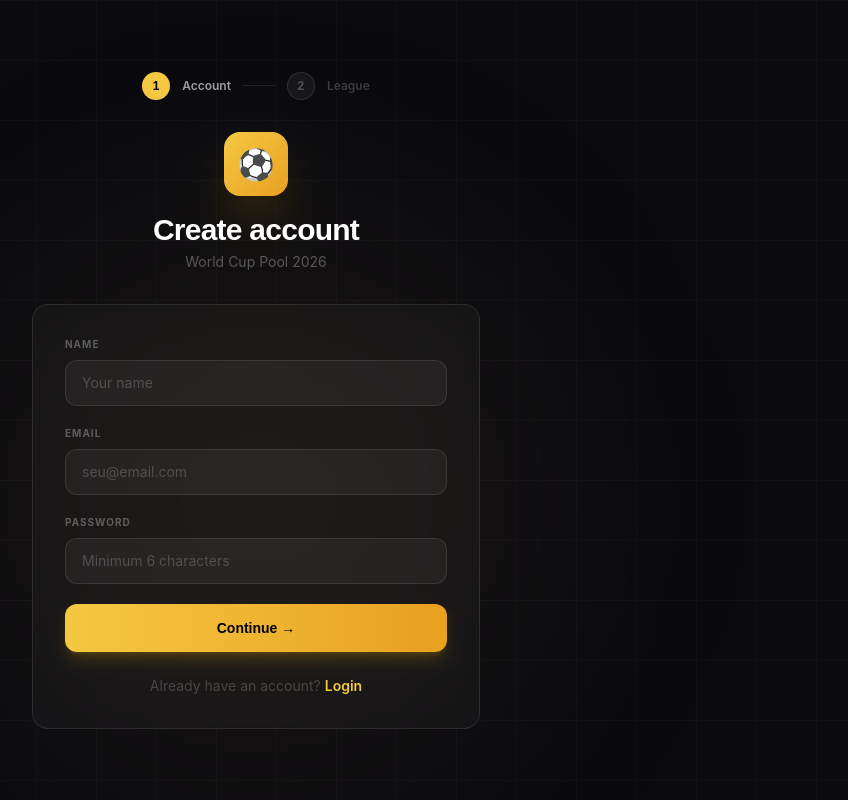
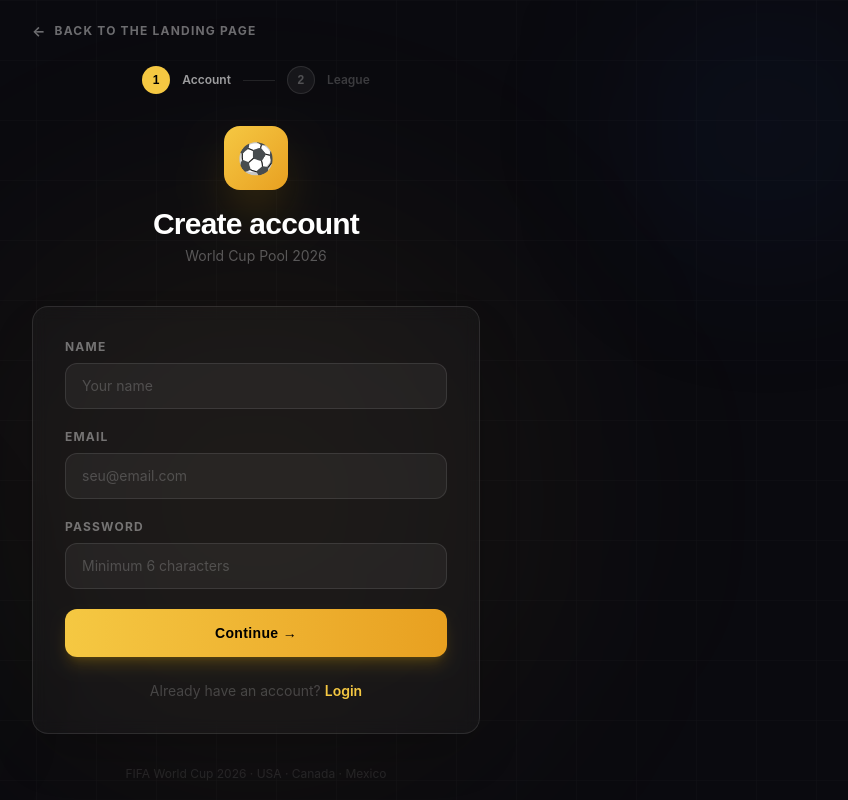
Before and after one commit to icarofracassi/WorldCupSweepstakes, a React (Vite) app in the folder web/: page /register in a window 1280 px wide. Shown: the whole page, without its empty margins (384-1232 px from the left). Built offline with nearby package versions, Linux system fonts and the light colour scheme; no server answers.

Commit message:
Add back to landing page. Revamp register page

```diff
--- a/web/src/i18n/locales/en/translation.json
+++ b/web/src/i18n/locales/en/translation.json
@@ -220,7 +220,8 @@
     "error": "Something went wrong",
     "league": "League",
     "switchLanguage": "Switch language",
-    "all": "All"
+    "all": "All",
+    "backToLanding":"Back to the landing page"
   },
   "login": {
     "title": "World Cup Pool 2026",
--- a/web/src/i18n/locales/pt/translation.json
+++ b/web/src/i18n/locales/pt/translation.json
@@ -220,7 +220,8 @@
     "error": "Algo deu errado",
     "league": "Liga",
     "switchLanguage": "Trocar idioma",
-    "all": "Todos"
+    "all": "Todos",
+    "backToLanding":"Voltar ao início"
   },
   "login": {
     "title": "Bolão Copa 2026",
@@ -571,5 +572,6 @@
     "IRQ": "Iraque",
     "HAI": "Haiti",
     "CUR": "Curaçao"
-  }
+  },
+  "backtolandingpage": "Go back to the landing page"
 }
--- a/web/src/pages/Login.tsx
+++ b/web/src/pages/Login.tsx
@@ -47,6 +47,21 @@
         transition={{ duration: 0.5, ease: "easeOut" }}
         className="w-full max-w-md relative"
       >
+        {/* Return to Landing Button */}
+        <div className="mb-6">
+          <Link to="/">
+            <motion.button
+              whileHover={{ x: -4 }}
+              transition={{ type: "spring", stiffness: 400, damping: 25 }}
+              className="inline-flex items-center gap-2 text-xs font-bold text-white/40 hover:text-[#f5c842] uppercase tracking-widest transition group"
+            >
+              <span className="text-sm transition-transform group-hover:translate-x-[-2px]">←</span>
+              {t("common.backToLanding", "Voltar ao início")}
+            </motion.button>
+          </Link>
+        </div>
+
+
         {/* Logo */}
         <div className="text-center mb-10">
           <motion.div
--- a/web/src/pages/Register.tsx
+++ b/web/src/pages/Register.tsx
@@ -87,14 +87,31 @@
 
   return (
     <div className="min-h-screen bg-[#0a0a0f] flex items-center justify-center p-4 relative overflow-hidden">
-      {/* Background */}
+      {/* Background effects matching Login exactly */}
       <div className="absolute inset-0 pointer-events-none">
         <div className="absolute top-1/4 left-1/2 -translate-x-1/2 w-[600px] h-[600px] bg-[#f5c842]/5 rounded-full blur-[120px]" />
-        <div className="absolute inset-0 opacity-[0.025]"
-          style={{ backgroundImage: "linear-gradient(rgba(255,255,255,1) 1px, transparent 1px), linear-gradient(90deg, rgba(255,255,255,1) 1px, transparent 1px)", backgroundSize: "60px 60px" }} />
+        <div className="absolute bottom-0 left-0 w-80 h-80 bg-green-900/10 rounded-full blur-[80px]" />
+        <div className="absolute top-0 right-0 w-64 h-64 bg-blue-900/10 rounded-full blur-[80px]" />
+        {/* Grid pattern */}
+        <div className="absolute inset-0 opacity-[0.03]"
+          style={{ backgroundImage: "linear-gradient(rgba(255,255,255,0.5) 1px, transparent 1px), linear-gradient(90deg, rgba(255,255,255,0.5) 1px, transparent 1px)", backgroundSize: "60px 60px" }} />
       </div>
 
       <div className="w-full max-w-md relative">
+        {/* Return to Landing Button */}
+        <div className="mb-6">
+          <Link to="/">
+            <motion.button
+              whileHover={{ x: -4 }}
+              transition={{ type: "spring", stiffness: 400, damping: 25 }}
+              className="inline-flex items-center gap-2 text-xs font-bold text-white/40 hover:text-[#f5c842] uppercase tracking-widest transition group"
+            >
+              <span className="text-sm transition-transform group-hover:translate-x-[-2px]">←</span>
+              {t("common.backToLanding", "Voltar ao início")}
+            </motion.button>
+          </Link>
+        </div>
+
         {/* Steps indicator */}
         <div className="flex items-center justify-center gap-3 mb-8">
           {(["account", "league"] as Step[]).map((s, i) => (
@@ -117,14 +134,21 @@
         <AnimatePresence mode="wait">
           {/* Step 1: Account */}
           {step === "account" && (
-            <motion.div key="account" initial={{ opacity: 0, x: -20 }} animate={{ opacity: 1, x: 0 }} exit={{ opacity: 0, x: -20 }}>
-              <div className="text-center mb-8">
-                <div className="inline-flex items-center justify-center w-16 h-16 rounded-2xl bg-gradient-to-br from-[#f5c842] to-[#e8a020] text-3xl mb-4 shadow-2xl shadow-yellow-500/30">⚽</div>
+            <motion.div key="account" initial={{ opacity: 0, y: 12 }} animate={{ opacity: 1, y: 0 }} exit={{ opacity: 0, x: -20 }} transition={{ duration: 0.4 }}>
+              <div className="text-center mb-10">
+                <motion.div
+                  initial={{ scale: 0.5, opacity: 0 }}
+                  animate={{ scale: 1, opacity: 1 }}
+                  transition={{ delay: 0.1, type: "spring", stiffness: 200 }}
+                  className="inline-flex items-center justify-center w-16 h-16 rounded-2xl bg-gradient-to-br from-[#f5c842] to-[#e8a020] text-3xl mb-4 shadow-2xl shadow-yellow-500/30"
+                >
+                  ⚽
+                </motion.div>
                 <h1 className="text-3xl font-black text-white tracking-tight">{t("register.title")}</h1>
                 <p className="text-white/30 mt-1 text-sm">{t("register.brand")}</p>
               </div>
 
-              <div className="bg-white/[0.03] border border-white/10 rounded-2xl p-8 backdrop-blur-sm">
+              <div className="bg-white/[0.03] border border-white/10 rounded-2xl p-8 backdrop-blur-sm shadow-2xl">
                 <form onSubmit={handleAccount} className="space-y-5">
                   {error && (
                     <motion.div initial={{ opacity: 0, x: -10 }} animate={{ opacity: 1, x: 0 }}
@@ -138,14 +162,14 @@
                     { label: t("auth.password"), value: password, onChange: setPassword, type: "password", placeholder: t("register.passwordPlaceholder") },
                   ].map((f) => (
                     <div key={f.label}>
-                      <label className="block text-[10px] font-bold text-white/30 uppercase tracking-widest mb-2">{f.label}</label>
+                      <label className="block text-xs font-bold text-white/40 uppercase tracking-widest mb-2">{f.label}</label>
                       <input type={f.type} value={f.value} onChange={(e) => f.onChange(e.target.value)} required
-                        className="w-full bg-white/5 border border-white/10 rounded-xl px-4 py-3 text-white placeholder-white/20 focus:outline-none focus:border-[#f5c842]/50 transition text-sm"
+                        className="w-full bg-white/5 border border-white/10 rounded-xl px-4 py-3 text-white placeholder-white/20 focus:outline-none focus:border-[#f5c842]/50 focus:bg-white/8 transition text-sm"
                         placeholder={f.placeholder} />
                     </div>
                   ))}
                   <motion.button type="submit" disabled={loading} whileHover={{ scale: 1.01 }} whileTap={{ scale: 0.99 }}
-                    className="w-full bg-gradient-to-r from-[#f5c842] to-[#e8a020] text-black font-black py-3.5 rounded-xl disabled:opacity-50 shadow-lg shadow-yellow-500/20 text-sm">
+                    className="w-full bg-gradient-to-r from-[#f5c842] to-[#e8a020] text-black font-black py-3.5 rounded-xl transition disabled:opacity-50 shadow-lg shadow-yellow-500/20 text-sm tracking-wide">
                     {loading ? t("register.creatingAccount") : t("register.continue")}
                   </motion.button>
                 </form>
@@ -160,13 +184,13 @@
           {/* Step 2: League */}
           {step === "league" && (
             <motion.div key="league" initial={{ opacity: 0, x: 20 }} animate={{ opacity: 1, x: 0 }} exit={{ opacity: 0, x: 20 }}>
-              <div className="text-center mb-8">
+              <div className="text-center mb-10">
                 <div className="inline-flex items-center justify-center w-16 h-16 rounded-2xl bg-gradient-to-br from-blue-500 to-indigo-600 text-3xl mb-4 shadow-2xl shadow-blue-500/30">🏟️</div>
                 <h1 className="text-3xl font-black text-white tracking-tight">{t("register.yourLeagueTitle")}</h1>
                 <p className="text-white/30 mt-1 text-sm">{t("register.yourLeagueSubtitle")}</p>
               </div>
 
-              <div className="bg-white/[0.03] border border-white/10 rounded-2xl p-8 space-y-6">
+              <div className="bg-white/[0.03] border border-white/10 rounded-2xl p-8 backdrop-blur-sm shadow-2xl space-y-6">
                 {/* Tab switcher */}
                 <div className="flex bg-white/5 rounded-xl p-1 gap-1">
                   <button onClick={() => setLeagueTab("create")}
@@ -186,7 +210,7 @@
                 <AnimatePresence mode="wait">
                   {leagueTab === "create" ? (
                     <motion.div key="create" initial={{ opacity: 0 }} animate={{ opacity: 1 }} exit={{ opacity: 0 }} className="space-y-3">
-                       <label className="block text-[10px] font-bold text-white/30 uppercase tracking-widest mb-2">{t("register.leagueNameLabel")}</label>
+                       <label className="block text-xs font-bold text-white/40 uppercase tracking-widest mb-2">{t("register.leagueNameLabel")}</label>
                       <input value={leagueName} onChange={(e) => setLeagueName(e.target.value)}
                          placeholder={t("register.leagueNamePlaceholder")}
                         className="w-full bg-white/5 border border-white/10 rounded-xl px-4 py-3 text-white placeholder-white/20 focus:outline-none focus:border-white/30 transition text-sm" />
@@ -194,7 +218,7 @@
                     </motion.div>
                   ) : (
                     <motion.div key="join" initial={{ opacity: 0 }} animate={{ opacity: 1 }} exit={{ opacity: 0 }} className="space-y-3">
-                       <label className="block text-[10px] font-bold text-white/30 uppercase tracking-widest mb-2">{t("register.inviteCodeLabel")}</label>
+                       <label className="block text-xs font-bold text-white/40 uppercase tracking-widest mb-2">{t("register.inviteCodeLabel")}</label>
                       <div className="flex gap-2">
                         <input value={joinCode} onChange={(e) => { setJoinCode(e.target.value.toUpperCase()); setJoinPreview(null); }}
                           maxLength={6} placeholder="ABCD12"
@@ -229,6 +253,10 @@
             </motion.div>
           )}
         </AnimatePresence>
+
+        <p className="text-center text-white/10 text-xs mt-8">
+          FIFA World Cup 2026 · USA · Canada · Mexico
+        </p>
       </div>
     </div>
   );
```
Also changed, not shown: web/src/pages/Landing.tsx (+59 -6 lines).
